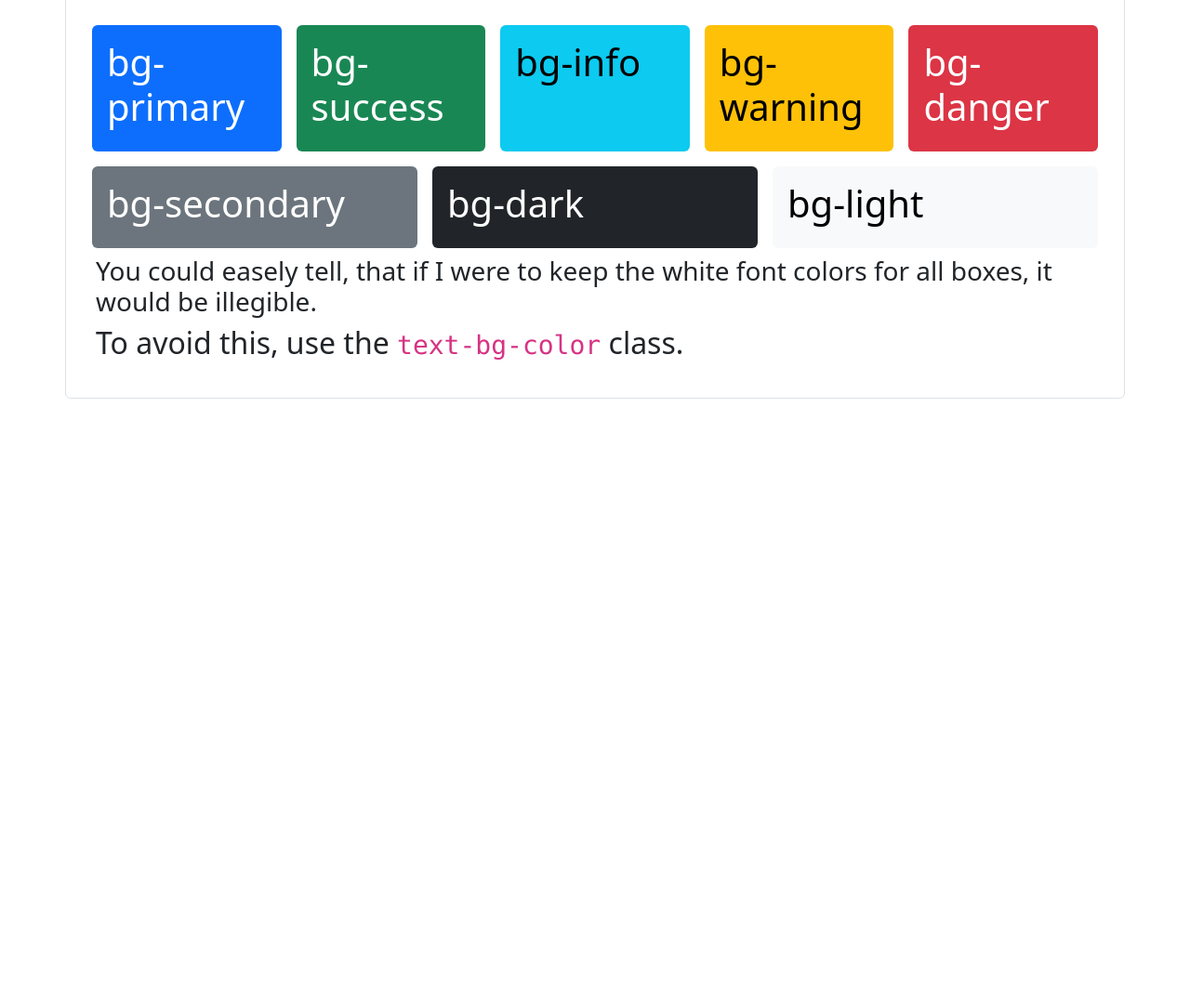
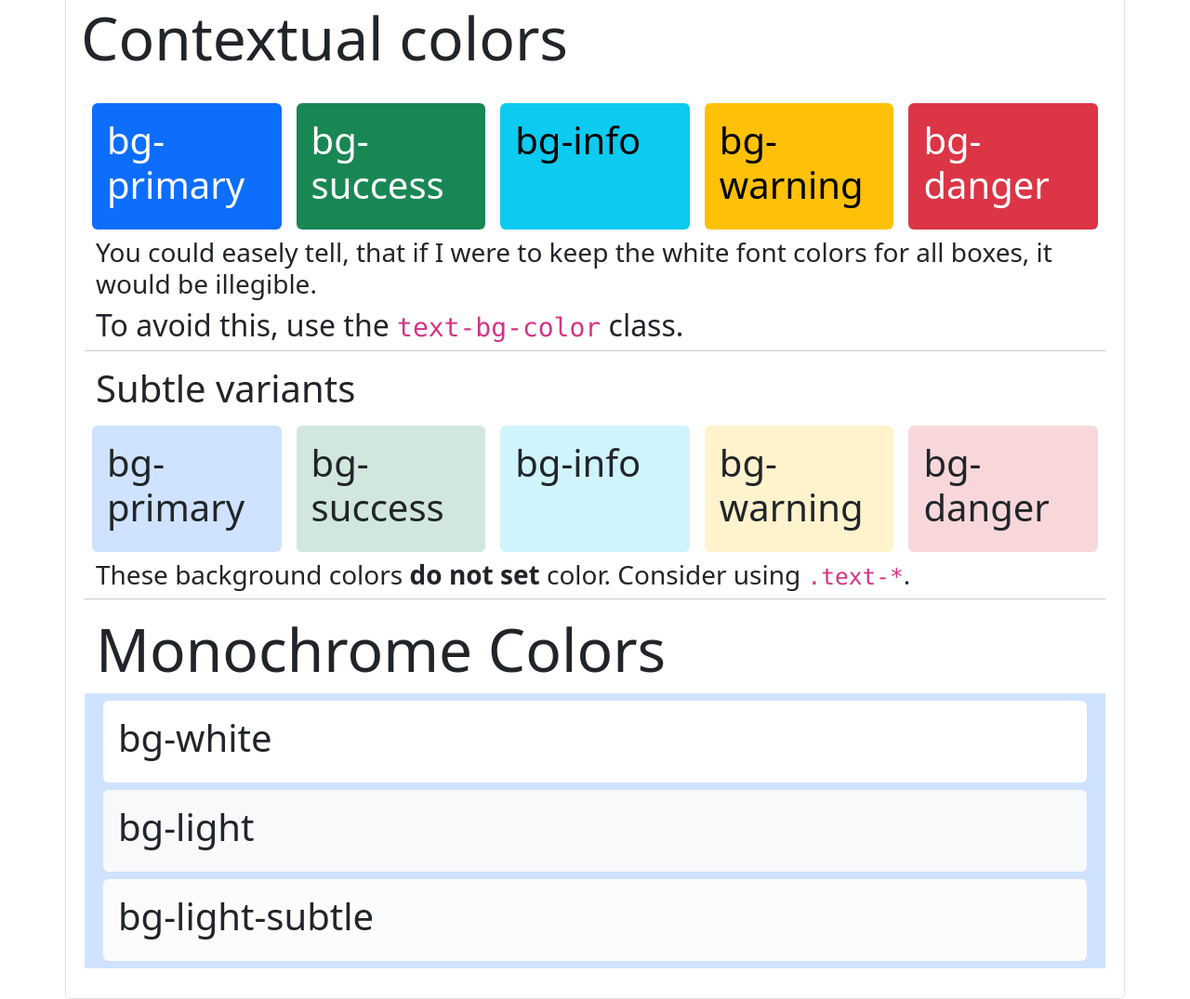
Before and after one commit to adrianhelllo/bootstrap_colors, a plain HTML site: page bgcolors.html in a window 1280 px wide. Shown: the part 200-1275 px from the top of the page at 93% size. Before the commit the page ends 800 px from the top, so only its background shows below. Drawn offline with nearby package versions, Linux system fonts and the light colour scheme.

Commit message:
subtle variants

```diff
--- a/bgcolors.html
+++ b/bgcolors.html
@@ -13,13 +13,15 @@
   </head>
   <body>
     <div class="container-sm bg-success p-3 my-3 rounded text-center h2">
-      <a href="index.html" class="text-light"
-        >Go back to text colors</a
-      >
+      <a href="index.html" class="text-light">Go back to text colors</a>
     </div>
     <div class="container-lg border rounded p-3">
       <h2 class="text-center">Background Colors!</h2>
-      <p class="h4">Similar to text colors, these colors hold semantic meaning too. They are contextual.</p>
+      <p class="h4">
+        Similar to text colors, these colors hold semantic meaning too. They are
+        contextual.
+      </p>
+      <h3 class="display-3">Contextual colors</h3>
       <div class="row p-3">
         <div class="text-bg-primary p-3 col-lg rounded m-2">
           <h1>bg-primary</h1>
@@ -36,18 +38,48 @@
         <div class="text-bg-danger p-3 col-lg rounded m-2">
           <h1>bg-danger</h1>
         </div>
-        <div class="text-bg-secondary p-3 col-lg rounded m-2">
-            <h1>bg-secondary</h1>
+
+        <h3>
+          You could easely tell, that if I were to keep the white font colors
+          for all boxes, it would be illegible.
+        </h3>
+        <h2>To avoid this, use the <code>text-bg-color</code> class.</h2>
+
+        <hr />
+        <h6 class="display-6">Subtle variants</h6>
+        <div class="bg-primary-subtle p-3 col-lg rounded m-2">
+          <h1>bg-primary</h1>
         </div>
-        <div class="text-bg-dark p-3 col-lg rounded m-2">
-            <h1>bg-dark</h1>
+        <div class="bg-success-subtle p-3 col-lg rounded m-2">
+          <h1>bg-success</h1>
         </div>
-        <div class="text-bg-light p-3 col-lg rounded m-2">
+        <div class="bg-info-subtle p-3 col-lg rounded m-2">
+          <h1>bg-info</h1>
+        </div>
+        <div class="bg-warning-subtle p-3 col-lg rounded m-2">
+          <h1>bg-warning</h1>
+        </div>
+        <div class="bg-danger-subtle p-3 col-lg rounded m-2">
+          <h1>bg-danger</h1>
+        </div>
+        <h3>
+          These background colors <strong>do not set</strong> color. Consider
+          using <code>.text-*</code>.
+        </h3>
+
+        <hr />
+        <h3 class="display-3">Monochrome Colors</h3>
+        <div class="bg-primary-subtle">
+          <div class="bg-white p-3 col-lg rounded m-2">
+            <h1>bg-white</h1>
+          </div>
+          <div class="bg-light p-3 col-lg rounded m-2">
             <h1>bg-light</h1>
           </div>
-
-        <h3>You could easely tell, that if I were to keep the white font colors for all boxes, it would be illegible.</h3>
-        <h2>To avoid this, use the <code>text-bg-color</code> class.</h2>
+          <div class="bg-light-subtle p-3 col-lg rounded m-2">
+            <h1>bg-light-subtle</h1>
+          </div>
+        </div>
       </div>
     </div>
   </body>
```
Lines whose indentation alone changed are shown as unchanged.
